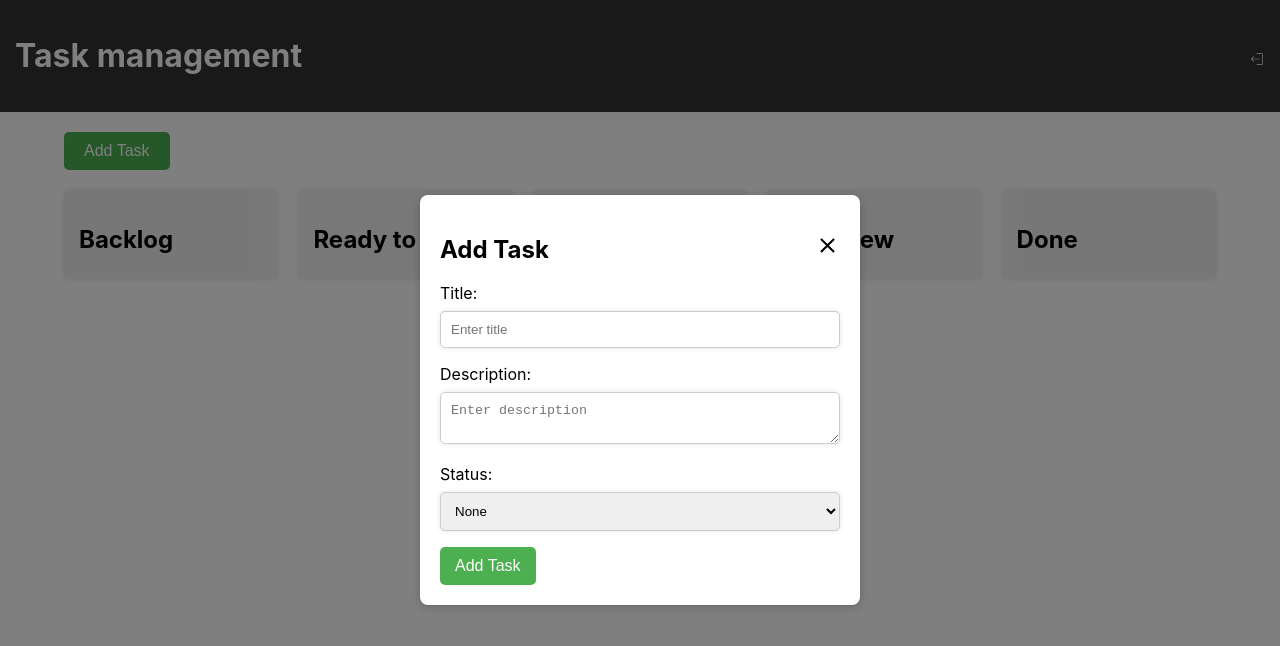
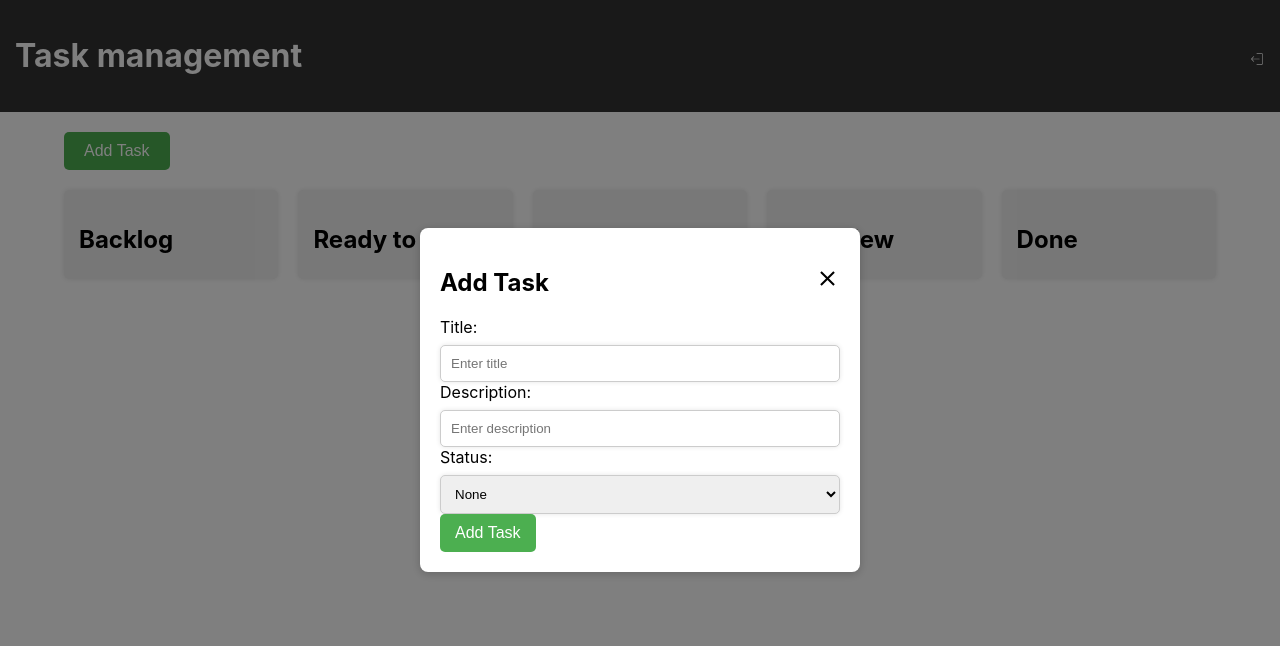
Before and after one commit to NicolaePaulGeambazu/TaskManagement, a React (Create React App) app: page / in a window 1280 px wide. Both pictures are taken after a click on the button "Add Task". Shown: the top 646 px of the page. Built offline with nearby package versions, Linux system fonts and the light colour scheme.

Commit message:
resolv error handling for form

```diff
--- /dev/null
+++ b/src/component/DataEntry/DataEntry.tsx
@@ -0,0 +1,22 @@
+import { ErrorText, FormInput, FormLabel } from '../Modal/TaskModal.style';
+
+interface DataEntryProps {
+  label: string;
+  value: string;
+  onChange: (value: string) => void;
+  placeholder: string;
+  error: string | undefined;
+}
+
+const DataEntry = ({ label, value, onChange, placeholder, error } : DataEntryProps) => {
+  console.log(error);
+  return (
+    <>
+      <FormLabel>{label}:</FormLabel>
+      <FormInput type="text" value={value} onChange={(e) => onChange(e.target.value)} placeholder={placeholder} />
+      {error && <ErrorText>{error}</ErrorText>}
+    </>
+  );
+};
+
+export default DataEntry;
--- /dev/null
+++ b/src/component/Dropdown/Dropdown.tsx
@@ -0,0 +1,28 @@
+import React from 'react';
+import { ErrorText, FormLabel, FormSelect } from '../Modal/TaskModal.style';
+
+interface DropdownProps {
+  label: string;
+  value: string;
+  onChange: (value: string) => void;
+  options: string[];
+  error: string | undefined;
+}
+
+const Dropdown = ({ label, value, onChange, options, error } : DropdownProps) => {
+  return (
+    <>
+      <FormLabel>{label}:</FormLabel>
+      <FormSelect value={value} onChange={(e) => onChange(e.target.value)}>
+        {options.map((option) => (
+          <option key={option} value={option}>
+            {option}
+          </option>
+        ))}
+      </FormSelect>
+      {error && <ErrorText>{error}</ErrorText>}
+    </>
+  );
+};
+
+export default Dropdown;
--- a/src/component/Modal/TaskModal.style.tsx
+++ b/src/component/Modal/TaskModal.style.tsx
@@ -39,10 +39,15 @@ export const FormLabel = styled.label`
   margin-bottom: 8px;
 `;
 
+export const ErrorText = styled.div`
+  color: red;
+  font-size: 12px;
+  margin-top: 5px;
+`;
+
 export const FormInput = styled.input`
   width: 100%;
   padding: 10px;
-  margin-bottom: 16px;
   border: 1px solid #ccc;
   border-radius: 5px;
   box-shadow: 0 0 5px rgba(0, 0, 0, 0.1);
@@ -62,7 +67,6 @@ export const FormTextarea = styled.textarea`
 export const FormSelect = styled.select`
   width: 100%;
   padding: 10px;
-  margin-bottom: 16px;
   border: 1px solid #ccc;
   border-radius: 5px;
   box-shadow: 0 0 5px rgba(0, 0, 0, 0.1);
--- a/src/component/Modal/TaskModal.tsx
+++ b/src/component/Modal/TaskModal.tsx
@@ -1,7 +1,9 @@
 import { useState, useEffect } from 'react';
 import { Closebutton } from '../../globalstyle';
 import { Task } from '../../types';
-import { AddTicketButton, FormInput, FormLabel, FormSelect, FormTextarea, ModalContent, ModalOverlay, WrapperInline } from './TaskModal.style';
+import { AddTicketButton, ModalContent, ModalOverlay, WrapperInline } from './TaskModal.style';
+import DataEntry from '../DataEntry/DataEntry';
+import Dropdown from '../Dropdown/Dropdown';
 
 interface TaskModalProps {
   isOpen: boolean;
@@ -15,6 +17,7 @@ const TaskModal = ({ isOpen, onRequestClose, onAddTask, onEditTask, taskToEdit }
   const [title, setTitle] = useState('');
   const [description, setDescription] = useState('');
   const [status, setStatus] = useState('None');
+  const [errors, setErrors] = useState<{ [key: string]: string }>({});
 
   useEffect(() => {
     if (isOpen) {
@@ -27,27 +30,54 @@ const TaskModal = ({ isOpen, onRequestClose, onAddTask, onEditTask, taskToEdit }
         setDescription('');
         setStatus('None');
       }
+      // Clear errors when opening the modal
+      setErrors({});
     }
   }, [isOpen, taskToEdit]);
 
-  const handleAddTask = () => {
-    const newTask = { title, description, status };
-
-    if (!title || !description || status === 'None') {
-      return;
+  const validateForm = () => {
+    const validationErrors: { [key: string]: string } = {};
+    console.log(status);
+    if (!title.trim()) {
+      validationErrors.title = 'Title cannot be empty';
     }
 
+    if (!description.trim()) {
+      validationErrors.description = 'Description cannot be empty';
+    }
+
+    if (status === 'None' || status === undefined) {
+      validationErrors.status = 'Please select a status';
+    }
+
+    return Object.keys(validationErrors).length === 0 ? null : validationErrors;
+  };
+
+  const handleAddTask = () => {
+    const validationErrors = validateForm();
+    if (!validationErrors) {
+      const newTask = { title, description, status };
       onAddTask(newTask);
       resetState();
       onRequestClose();
+    } else {
+      // Set validation errors in state
+      setErrors(validationErrors);
+    }
   };
 
   const handleEditTask = () => {
+    const validationErrors = validateForm();
+    if (!validationErrors) {
       const ed = { id: taskToEdit?.id, title, description, status };
       if (taskToEdit) {
         onEditTask(Object.assign({}, taskToEdit, ed));
         resetState();
         onRequestClose();
+      }
+    } else {
+      // Set validation errors in state
+      setErrors(validationErrors);
     }
   };
 
@@ -55,6 +85,7 @@ const TaskModal = ({ isOpen, onRequestClose, onAddTask, onEditTask, taskToEdit }
     setTitle('');
     setDescription('');
     setStatus('None');
+    setErrors({});
   };
 
   return (
@@ -66,19 +97,9 @@ const TaskModal = ({ isOpen, onRequestClose, onAddTask, onEditTask, taskToEdit }
               <h2>{taskToEdit ? 'Edit Task' : 'Add Task'}</h2>
               <Closebutton onClick={onRequestClose} />
             </WrapperInline>
-          <FormLabel>Title:</FormLabel>
-          <FormInput type="text" value={title} onChange={(e) => setTitle(e.target.value)} placeholder="Enter title" />
-          <FormLabel>Description:</FormLabel>
-          <FormTextarea value={description} onChange={(e) => setDescription(e.target.value)} placeholder="Enter description" />
-          <FormLabel>Status:</FormLabel>
-          <FormSelect value={status} onChange={(e) => setStatus(e.target.value)}>
-            <option value="None">None</option>
-            <option value="Backlog">Backlog</option>
-            <option value="Ready to dev">Ready to dev</option>
-            <option value="In progress">In progress</option>
-            <option value="In review">In review</option>
-            <option value="Done">Done</option>
-          </FormSelect>
+            <DataEntry label="Title" value={title} onChange={setTitle} placeholder="Enter title" error={errors.title} />
+            <DataEntry label="Description" value={description} onChange={setDescription} placeholder="Enter description" error={errors.description} />
+            <Dropdown label="Status" value={status} onChange={setStatus} options={['None', 'Backlog', 'Ready to dev', 'In progress', 'In review', 'Done']} error={errors.status} />
             <AddTicketButton onClick={taskToEdit ? handleEditTask : handleAddTask}>
               {taskToEdit ? 'Edit Task' : 'Add Task'}
             </AddTicketButton>
```
Lines whose indentation alone changed are shown as unchanged.
